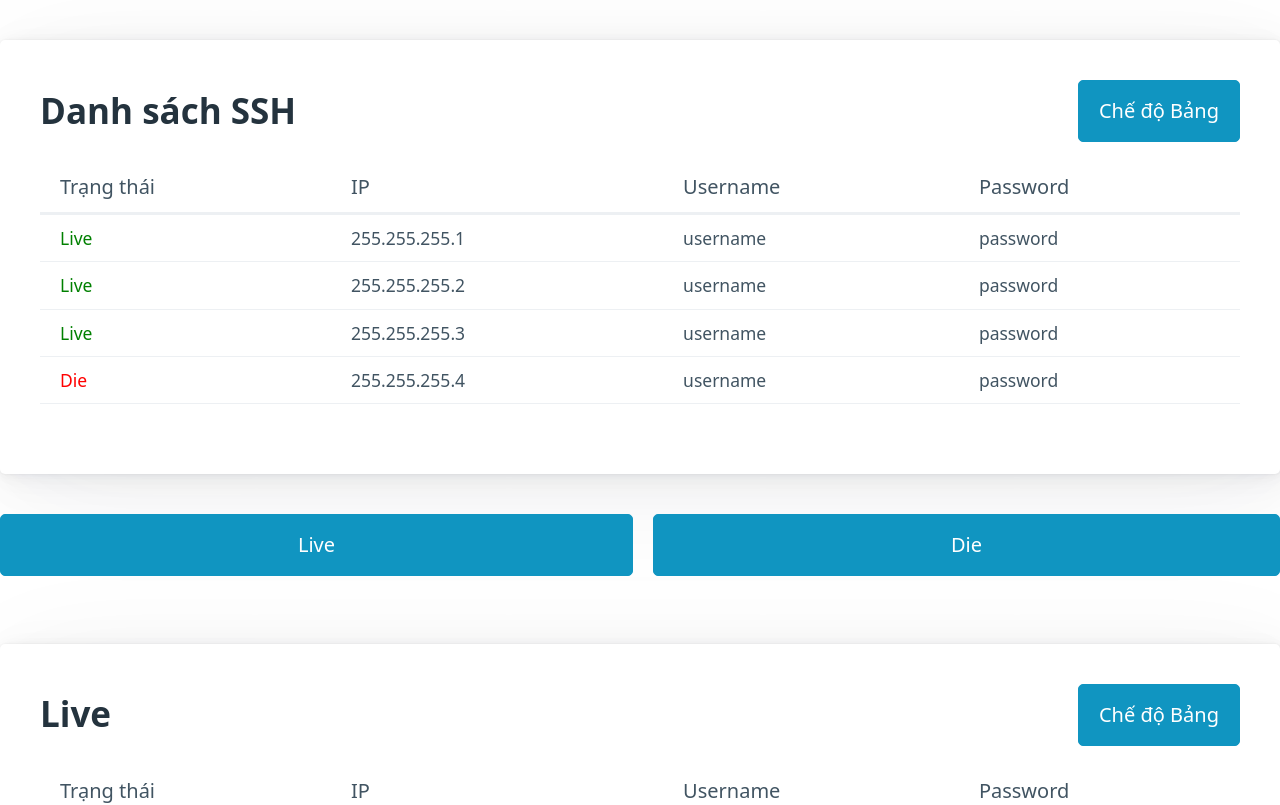
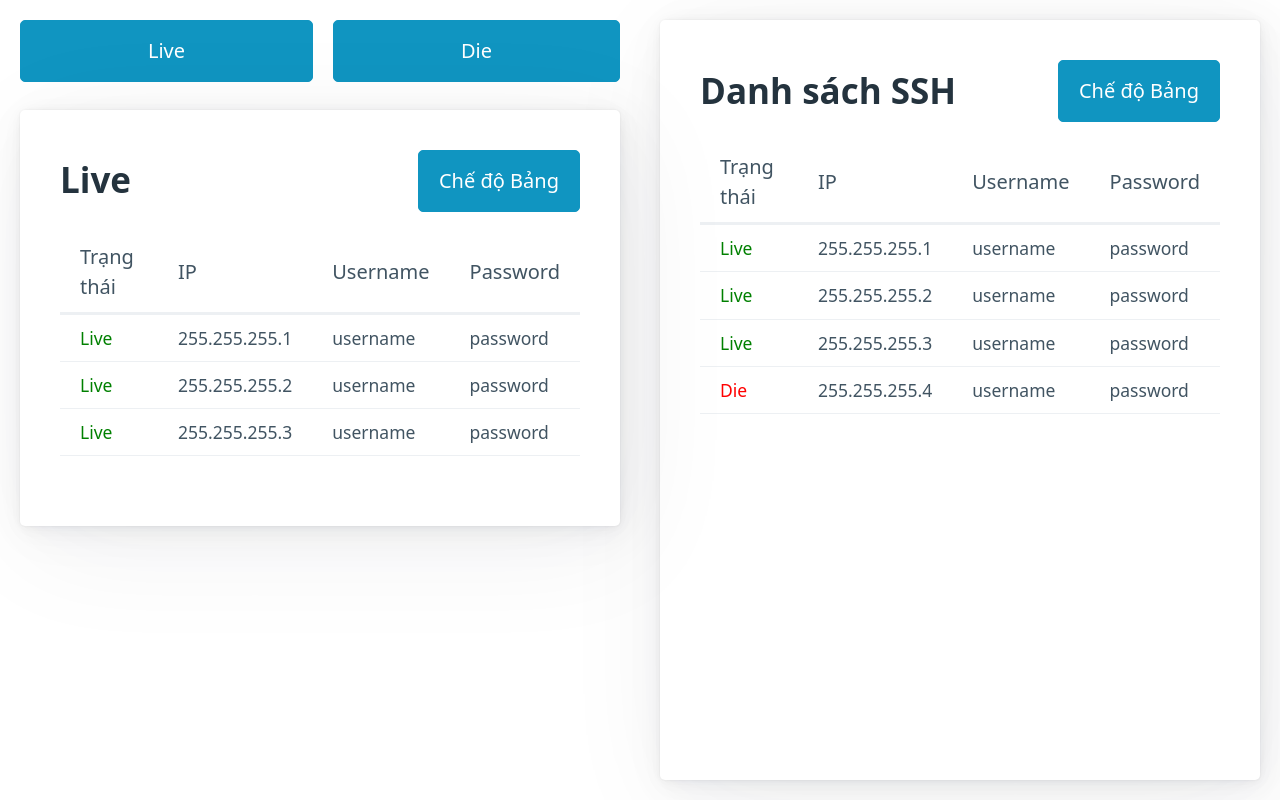
Before and after one commit to KhanhhNe/sshmanager-v2, a Vue app: page / in a window 1280 px wide. Shown: the top 805 px of the page. Built offline with nearby package versions, Linux system fonts and the light colour scheme.

Commit message:
Add grid-based layout for components
Grid layouts is applied to the page. Tab component is removed because
it adds complexity to layout resizing, leaving
bare use of Tabs, which is renamed to SSHTabs for clarity.

```diff
--- a/src/App.vue
+++ b/src/App.vue
@@ -1,29 +1,23 @@
 <template>
   <div id="app">
-    <SSHList :sshList="sshList" listName="Danh sách SSH" @update-ssh-list="sshList = $event"></SSHList>
-    <Tabs>
-      <Tab title="Live">
-        <SSHList :sshList="liveList" listName="Live" :readOnly="true"></SSHList>
-      </Tab>
-      <Tab title="Die">
-        <SSHList :sshList="dieList" listName="Die" :readOnly="true"></SSHList>
-      </Tab>
-    </Tabs>
+    <SSHList :sshList="sshList" listName="Danh sách SSH" @update-ssh-list="sshList = $event" class="all-ssh"></SSHList>
+    <SSHTabs class="live-die">
+      <SSHList :sshList="liveList" listName="Live" :readOnly="true"></SSHList>
+      <SSHList :sshList="dieList" listName="Die" :readOnly="true"></SSHList>
+    </SSHTabs>
   </div>
 </template>
 
 <script>
 import SSHList from './components/SSHList.vue'
-import Tabs from './components/Tabs.vue'
-import Tab from './components/Tab.vue'
+import SSHTabs from './components/SSHTabs.vue'
 import '@picocss/pico'
 
 export default {
   name: 'App',
   components: {
     SSHList,
-    Tabs,
-    Tab
+    SSHTabs
   },
   data() {
     return {
@@ -63,4 +57,25 @@ export default {
 </script>
 
 <style lang="scss">
+#app {
+  $padding: 1rem;
+  height: 100vh;
+  padding: $padding;
+  display: grid;
+  grid-template-areas:
+      "live-die all"
+      "ports all";
+  grid-auto-columns: calc(50% - #{$padding}) calc(50% - #{$padding});
+  grid-auto-rows: calc(50% - #{$padding}) calc(50% - #{$padding});
+  gap: 2rem;
+  overflow: hidden;
+
+  .all-ssh {
+    grid-area: all;
+  }
+
+  .live-die {
+    grid-area: live-die;
+  }
+}
 </style>
--- a/src/components/SSHList.vue
+++ b/src/components/SSHList.vue
@@ -1,5 +1,5 @@
 <template>
-  <article>
+  <article v-show="!hidden">
     <div class="title">
       <h2>{{ listName }}</h2>
       <button @click="toggleDisplayMode">
@@ -8,6 +8,7 @@
         <span v-show="displayMode === 'text'">Chữ</span>
       </button>
     </div>
+    <div class="list-content">
       <table v-show="displayMode === 'table'">
         <thead>
         <tr>
@@ -32,6 +33,7 @@
                 :readonly="readOnly"
                 v-show="displayMode === 'text'"
       ></textarea>
+    </div>
   </article>
 </template>
 
@@ -41,7 +43,8 @@ export default {
   name: 'SSHList',
   data() {
     return {
-      displayMode: 'table'
+      displayMode: 'table',
+      hidden: false
     }
   },
   props: {
@@ -113,6 +116,16 @@ export default {
 
 <!-- Add "scoped" attribute to limit CSS to this component only -->
 <style lang="scss" scoped>
+article {
+  margin: 0;
+  display: flex;
+  flex-direction: column;
+
+  .list-content {
+    overflow: auto;
+    flex-grow: 1;
+  }
+
   .title {
     display: flex;
     align-items: center;
@@ -140,4 +153,12 @@ export default {
       color: red
     }
   }
+
+  textarea {
+    height: 100%;
+    width: 100%;
+    margin: 0;
+    resize: none;
+  }
+}
 </style>
--- a/src/components/Tabs.vue
+++ b/src/components/SSHTabs.vue
@@ -1,8 +1,8 @@
 <template>
   <div class="tabs-wrapper">
     <ul>
-      <li v-for="tab in tabs" :key="tab.title">
-        <button @click="selectTab(tab)">{{ tab.title }}</button>
+      <li v-for="tab in tabs" :key="tab.listName">
+        <button @click="selectTab(tab)">{{ tab.listName }}</button>
       </li>
     </ul>
     <slot></slot>
@@ -20,12 +20,10 @@ export default {
   },
   methods: {
     selectTab(tab) {
-      if (this.currentTab) {
-        this.currentTab.isActive = false
-      }
+      this.tabs.map(tab => tab.hidden = true)
       this.currentTab = tab || this.currentTab
       if (this.currentTab) {
-        this.currentTab.isActive = true
+        this.currentTab.hidden = false
       }
     }
   },
@@ -38,14 +36,23 @@ export default {
 
 <style lang="scss">
 .tabs-wrapper {
+  display: flex;
+  flex-direction: column;
+  gap: 1rem;
+
   ul {
     display: flex;
     gap: 1rem;
     padding: 0;
+    margin: 0;
 
     li {
       flex-grow: 1;
       list-style-type: none;
+
+      button {
+        margin: 0;
+      }
     }
   }
 }
--- a/src/components/Tab.vue
+++ /dev/null
@@ -1,23 +0,0 @@
-<template>
-  <div v-show="isActive">
-    <slot></slot>
-  </div>
-</template>
-
-<script>
-export default {
-  name: "Tab",
-  props: {
-    title: String
-  },
-  data() {
-    return {
-        isActive: false
-    }
-  }
-}
-</script>
-
-<style scoped>
-
-</style>
```
Lines whose indentation alone changed are shown as unchanged.
